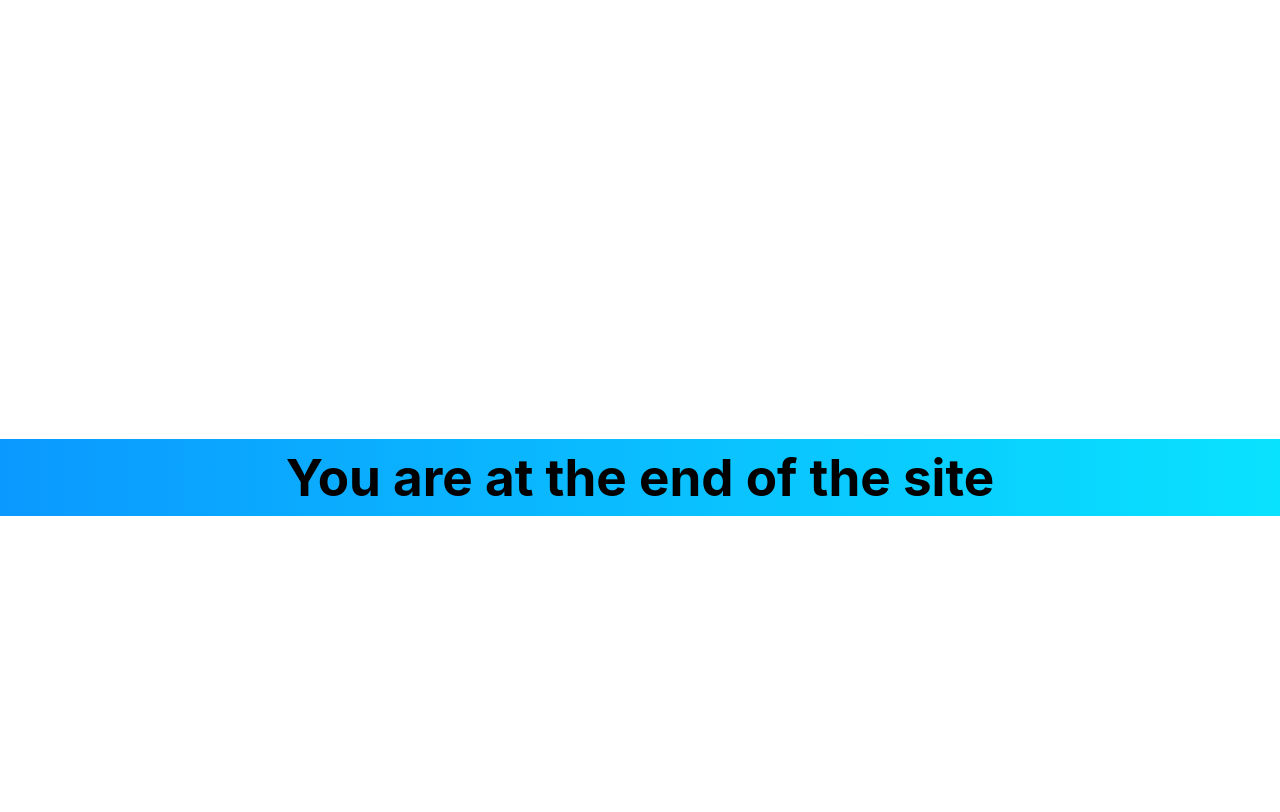
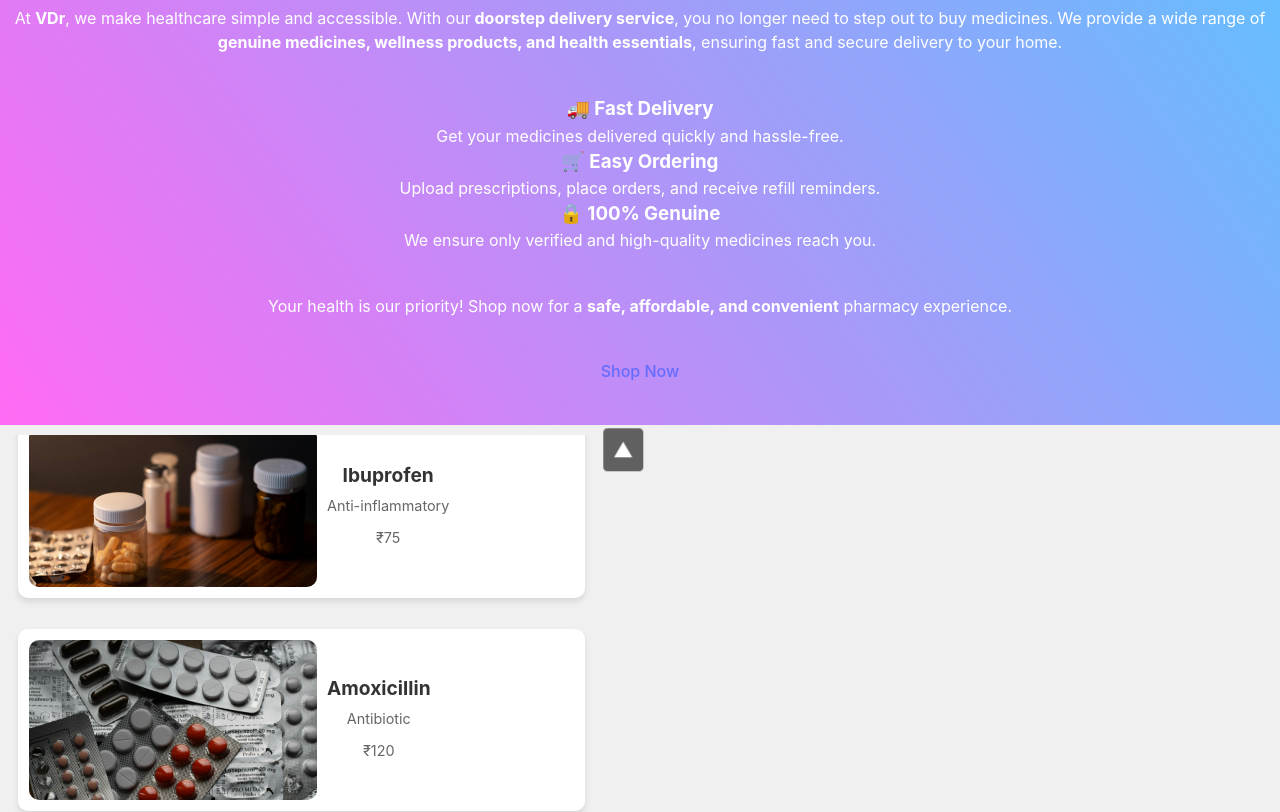
Before and after one commit to sandeepHiscope/VDr-DoorStep-Meds, a React (Vite) app: page / in a window 1280 px wide. Shown: the part 800-1612 px from the top of the page. Before the commit the page ends 1316 px from the top, so only its background shows below. Built offline with nearby package versions, Linux system fonts and the light colour scheme.

Commit message:
added vertical scrolling container

```diff
--- a/src/App.css
+++ b/src/App.css
@@ -34,6 +34,7 @@
 .mainContent {
   flex-grow: 1;
   width: 100%;
+  height: fit-content;
   display: flex;
   flex-direction: column; /* Ensures proper stacking */
   justify-content: center;
--- a/src/components/ScrollingCardsContainer/ScrollingCardsContainer.css
+++ b/src/components/ScrollingCardsContainer/ScrollingCardsContainer.css
@@ -80,8 +80,10 @@
 
 .scroll-btn.left {
   left: 10px;
+  z-index: 1;
 }
 
 .scroll-btn.right {
   right: 10px;
+  z-index: 1;
 }
--- /dev/null
+++ b/src/components/VerticalScrollingCardsContainer/VerticalScrollingCardsContainer.css
@@ -0,0 +1,106 @@
+.VerticalScrollingCardsContainer {
+  display: flex;
+  flex-direction: column;
+  /* align-items: center; */
+  position: relative;
+  overflow: hidden;
+  width: 100%;
+  height: 35rem; /* Adjust based on design */
+  /* max-height: 90vh; */
+  margin: auto;
+  background: #f0f0f0;
+  padding: 10px;
+  /* border-radius: 10px; */
+}
+
+.Verticalcards-container-left {
+  display: flex;
+  flex-direction: column;
+  gap: 15px;
+  overflow-y: auto;
+  scroll-behavior: smooth;
+  scrollbar-width: none;
+  -ms-overflow-style: none;
+  width: 50%;
+  height: 100%;
+  padding: 10px 0;
+  /* background: #60dcd2; */
+}
+
+.Verticalcards-container::-webkit-scrollbar {
+  display: none;
+}
+
+.Verticalscrollingcard {
+  display: flex;
+  align-items: center;
+  background: white;
+  border-radius: 10px;
+  margin: .5em;
+  padding: 1px;
+  box-shadow: 0 4px 6px rgba(0, 0, 0, 0.1);
+  transition: transform 0.3s ease-in-out;
+  height: 13em;
+  width: 90%;
+  max-width: 650px;
+
+  position: relative;
+}
+
+.Verticalscrollingcard:hover {
+  transform: scale(1.05);
+}
+
+.Verticalproduct-image {
+  width: 18em;
+  height: 10em;
+  border-radius: 10px;
+  object-fit: cover;
+  margin: 10px;
+}
+
+.Verticalcard-content {
+  display: flex;
+  flex-direction: column;
+  justify-content: center;
+}
+
+.Verticalcard-content h3 {
+  font-size: 1.2rem;
+  margin: 0;
+  color: #333;
+}
+
+.Verticalcard-content p {
+  font-size: 0.9rem;
+  color: #666;
+  margin: 5px 0;
+}
+
+.Verticalscroll-btn {
+  position: absolute;
+  background: rgba(0, 0, 0, 0.6);
+  color: white;
+  border: none;
+  padding: 8px 12px;
+  cursor: pointer;
+  font-size: 20px;
+  border-radius: 10%;
+  transition: background 0.3s;
+  left: 47%;
+
+}
+
+.Verticalscroll-btn:hover {
+  background: rgba(0, 0, 0, 0.8);
+}
+
+.Verticalscroll-btn.up {
+  rotate: 270deg;
+  top: 5px;
+}
+
+.Verticalscroll-btn.down {
+  bottom: 5px;
+  rotate: 90deg;
+}
--- /dev/null
+++ b/src/components/VerticalScrollingCardsContainer/VerticalScrollingCardsContainer.jsx
@@ -0,0 +1,82 @@
+import React, { useRef, useEffect } from "react";
+import "./VerticalScrollingCardsContainer.css";
+import hero from "../../assets/hero.jpg";
+import allmedicines from "../../assets/allmedicines.jpg";
+import tablets from "../../assets/tablets.jpg";
+import capsules from "../../assets/capsules.jpg";
+import x from "../../assets/x.jpg";
+
+const products = [
+  { id: 1, name: "Paracetamol", image: hero, description: "Pain reliever", price: "50" },
+  { id: 2, name: "Ibuprofen", image: allmedicines, description: "Anti-inflammatory", price: "75" },
+  { id: 3, name: "Amoxicillin", image: tablets, description: "Antibiotic", price: "120" },
+  { id: 4, name: "Cetirizine", image: capsules, description: "Allergy relief", price: "40" },
+  { id: 5, name: "Metformin", image: x, description: "Diabetes control", price: "90" },
+  { id: 6, name: "Omeprazole", image: hero, description: "Acid reflux treatment", price: "110" },
+  { id: 7, name: "Aspirin", image: hero, description: "Pain reliever", price: "30" },
+  { id: 8, name: "Losartan", image: hero, description: "Blood pressure control", price: "140" },
+  { id: 9, name: "Atorvastatin", image: hero, description: "Lowers cholesterol", price: "160" },
+  { id: 10, name: "Azithromycin", image: x, description: "Antibiotic", price: "180" },
+];
+
+const loopProducts = [...products, ...products];
+
+export default function VerticalScrollingCardsContainer() {
+  const containerRef = useRef(null);
+  const autoScrollInterval = useRef(null);
+
+  useEffect(() => {
+    startAutoScroll();
+    return () => stopAutoScroll();
+  }, []);
+
+  const startAutoScroll = () => {
+    stopAutoScroll();
+    autoScrollInterval.current = setInterval(() => {
+      if (containerRef.current) {
+        containerRef.current.scrollBy({ top: 250, behavior: "smooth" });
+        if (containerRef.current.scrollTop >= containerRef.current.scrollHeight / 2) {
+          setTimeout(() => { containerRef.current.scrollTop = 0; }, 500);
+        }
+      }
+    }, 3000);
+  };
+
+  const stopAutoScroll = () => {
+    if (autoScrollInterval.current) clearInterval(autoScrollInterval.current);
+  };
+
+  const resetAutoScroll = () => {
+    stopAutoScroll();
+    setTimeout(startAutoScroll, 5000);
+  };
+
+  const scroll = (direction) => {
+    if (containerRef.current) {
+      const scrollAmount = 250;
+      containerRef.current.scrollBy({ top: direction === "up" ? -scrollAmount : scrollAmount, behavior: "smooth" });
+      resetAutoScroll();
+    }
+  };
+
+  return (
+    <div className="VerticalScrollingCardsContainer">
+      <div className="Verticalcards-container-left" ref={containerRef}>
+        {loopProducts.map((product, index) => (
+          <div className="Verticalscrollingcard" key={index}>
+            <img src={product.image} alt={product.name} className="Verticalproduct-image" />
+            <div className="Verticalcard-content">
+              <h3>{product.name}</h3>
+              <p>{product.description}</p>
+              <p>₹{product.price}</p>
+            </div>
+          </div>
+        ))}
+        <button className="Verticalscroll-btn up" onClick={() => scroll("up")}>▶</button>
+        <button className="Verticalscroll-btn down" onClick={() => scroll("down")}>▶</button>
+      </div>
+
+
+    </div>
+  );
+}
--- a/src/pages/HomePage/Home.css
+++ b/src/pages/HomePage/Home.css
@@ -1,12 +1,15 @@
 .homeContent {
   background: #ffffff;
   width: 100%;
-  height: 100%;
+  height: fit-content;
   display: flex;
   flex-direction: column;
+
+  scroll-behavior: smooth;
+  scroll-snap-type: proximity;
 }
 
-.heroSection {
+.homeheroSection {
   background: #2fb243;
   height: 17rem;
   display: flex;
@@ -16,7 +19,7 @@
   position: relative;
   text-align: center;
 }
-.heroSection img {
+.homeheroSection img {
   width: 100%;
   height: 100%;
   object-fit: cover;
@@ -29,31 +32,40 @@
 }
 
 
-.heroSection h1,
-.heroSection h2,
-.heroSection p {
+.homeheroSection h1,
+.homeheroSection h2,
+.homeheroSection p {
   color: rgb(255, 255, 255);
   position: relative; /* Ensure text is above the image */
   z-index: 1;
 }
-.heroSection h1{
+.homeheroSection h1{
   font-size: 4em
 }
-.heroSection h2{
+.homeheroSection h2{
   font-size: 1.8em
 }
-.heroSection h1{
+.homeheroSection h1{
   font-size: 4em
 }
-.scrollingContainer {
+.homescrollingContainer {
   /* background: #d723ef; */
   height: 20rem;
 }
-.midContent {
-  background: linear-gradient(to left, 45deg, #ffffff, #2fa9b2);
-  height: 35rem;
+.homemidContent {
+  height: auto;
+  background: #af7070;
 }
-.endContent {
+.homeendContent {
   /* background: #ffa91e; */
   height: 10rem;
 }
+
+.homeabout-us{
+  height: 34rem;
+  background: linear-gradient(55deg, #ff6af3, #5ec1ff);
+  /* background: #529e0f; */
+  display: flex;
+  flex-direction: column;
+  justify-content: space-evenly;
+}
--- a/src/pages/HomePage/Home.jsx
+++ b/src/pages/HomePage/Home.jsx
@@ -2,6 +2,7 @@
 import Card from "../../components/Card/Card";
 import Footer from "../../components/Footer/Footer";
 import ScrollingCardsContainer from "../../components/ScrollingCardsContainer/ScrollingCardsContainer";
+import VerticalScrollingCardsContainer from "../../components/VerticalScrollingCardsContainer/VerticalScrollingCardsContainer";
 import "./Home.css";
 import hero from "../../assets/hero.jpg";
 
@@ -9,19 +10,63 @@
   return (
     <div className="homeContent">
       {/* <hr /> */}
-      <div className="heroSection">
-        <img src={hero} alt="Banner" />
+      <div className="homeheroSection">
+        <img src={hero} alt="homeBanner" />
         <h1>Your Health Is Our Priority </h1>
         <h2>Trusted Medicines Delivere to Your Doorstep</h2>
         {/* <p>Shop with confidence knowing that our medicines are sourced from trusted manufacturers and delivered with care.</p> */}
+      </div>
+      <div className="homescrollingContainer">
+        <ScrollingCardsContainer />
+      </div>
+      <hr />
+      <div className="homemidContent">
+        <>
+        <div id="about-us" className="homeabout-us">
+            <h2>Your Trusted Online Pharmacy</h2>
+            <p className="about-description">
+              At <strong>VDr</strong>, we make healthcare
+              simple and accessible. With our
+              <strong> doorstep delivery service</strong>, you no longer need to
+              step out to buy medicines. We provide a wide range of{" "}
+              <strong>
+                genuine medicines, wellness products, and health essentials
+              </strong>
+              , ensuring fast and secure delivery to your home.
+            </p>
 
+            <div className="about-features">
+              <div className="feature-box">
+                <h3>🚚 Fast Delivery</h3>
+                <p>Get your medicines delivered quickly and hassle-free.</p>
+              </div>
+              <div className="feature-box">
+                <h3>🛒 Easy Ordering</h3>
+                <p>
+                  Upload prescriptions, place orders, and receive refill
+                  reminders.
+                </p>
+              </div>
+              <div className="feature-box">
+                <h3>🔒 100% Genuine</h3>
+                <p>
+                  We ensure only verified and high-quality medicines reach you.
+                </p>
+              </div>
+            </div>
+
+            <p className="about-tagline">
+              Your health is our priority! Shop now for a{" "}
+              <strong>safe, affordable, and convenient</strong> pharmacy
+              experience.
+            </p>
+            <a href="[Your Store Link]" className="shop-now-btn">
+              Shop Now
+            </a>
+          </div>
+          <VerticalScrollingCardsContainer />
+        </>
       </div>
-      <div className="scrollingContainer">
-      <ScrollingCardsContainer/>
-
-      </div>
-      <div className="midContent">Mid content</div>
-
     </div>
   );
 }
```
